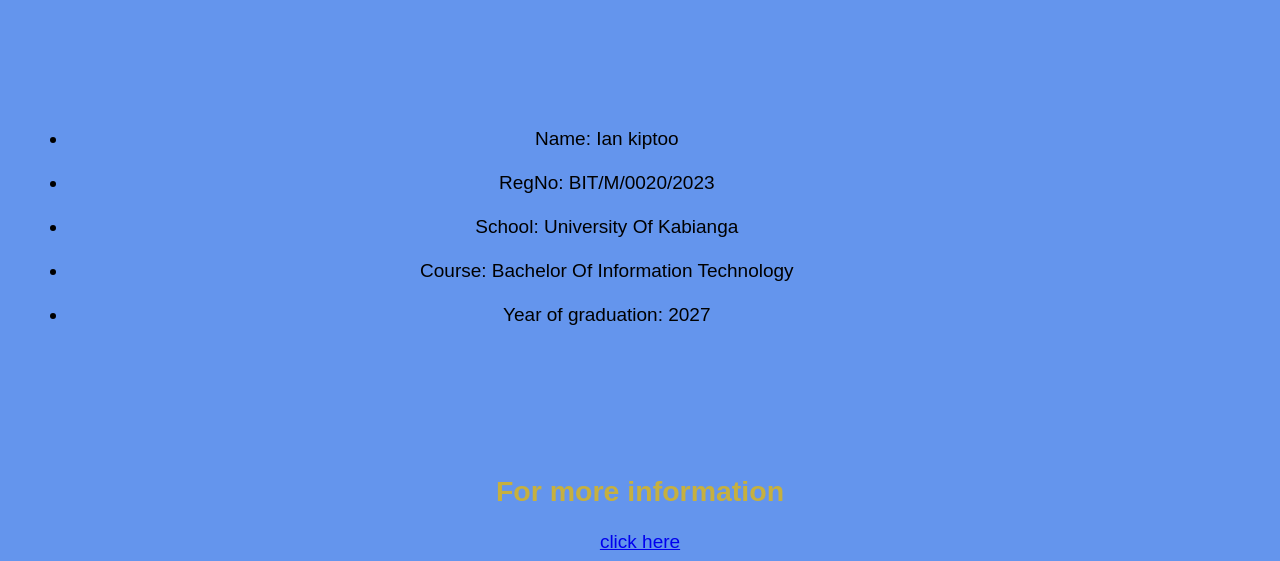
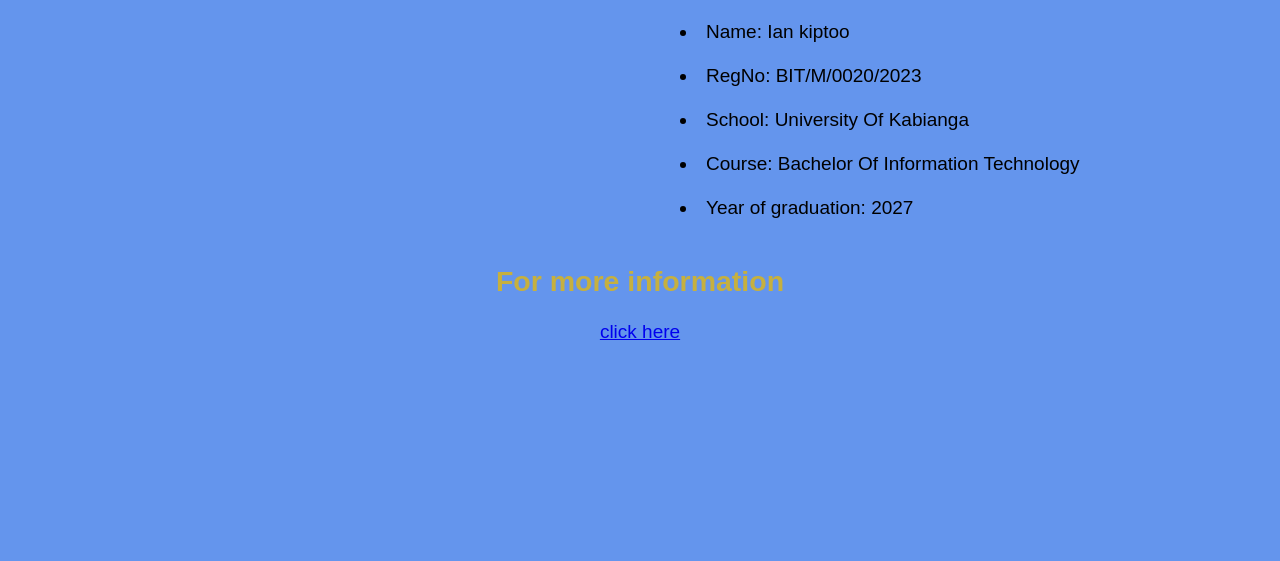
Before and after one commit to victorkiplangat-ops/IYANII.WEB, a plain HTML site: page index.html in a window 1280 px wide. Shown: the part 297-858 px from the top of the page. After the commit the page ends 800 px from the top, so only its background shows below. Drawn offline with Linux system fonts and the light colour scheme.

Commit message:
Update style.css

```diff
--- a/style.css
+++ b/style.css
@@ -1,4 +1,4 @@
-body{background-color: cornflowerblue;
+ body{background-color: cornflowerblue;
 text-align: center;
 font-size: 19px;
 font-family: Arial, Helvetica, sans-serif;
@@ -17,12 +17,13 @@
     color: rgb(11, 37, 189);
     display: block;
 }
-figcaption{
-    margin: 10%;
-    margin-left: 10%;
-    margin-inline-start: 20px;
+ ul{
+    text-align: start;
+    text-align: left;
+    list-style: inside;
+    margin-inline-start: 50%;
 
-}
+ }
 h2{
     color: rgba(205, 177, 50, 0.929);
 }
```
